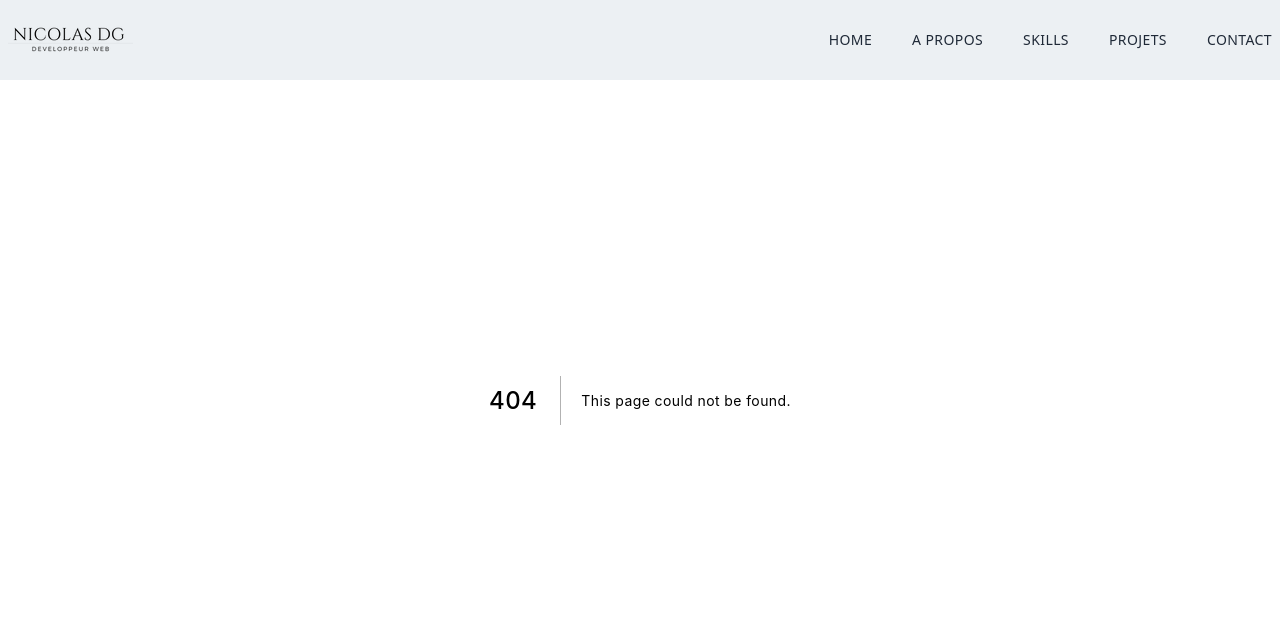
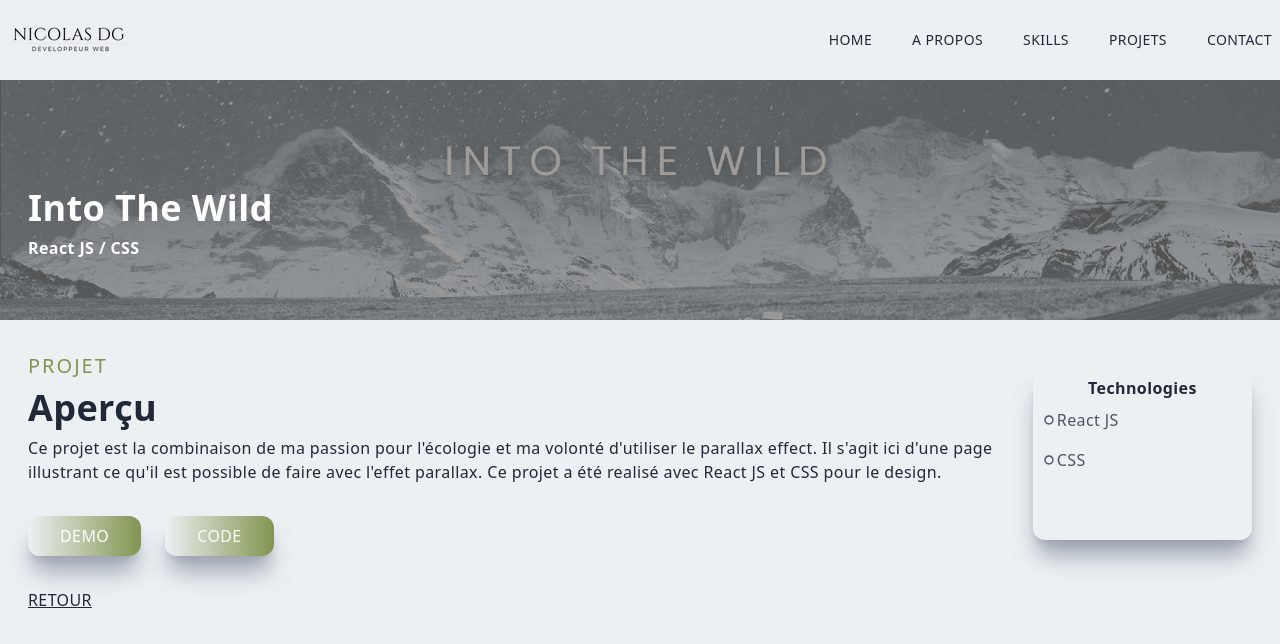
Before and after one commit to NicolasDeGouveia/NDG_Portfolio, a Next.js app: page /wild in a window 1280 px wide. Before the commit this address had no page. Shown: the top 644 px of the page. Built offline with nearby package versions, Linux system fonts and the light colour scheme.

Commit message:
adding new project

```diff
--- a/components/Projects.jsx
+++ b/components/Projects.jsx
@@ -4,6 +4,7 @@ import Project from "./Project";
 import dolcevita from "../public/assets/projects/dolcevita.png";
 import netflix from "../public/assets/projects/netflix.png";
 import planethereum from "../public/assets/projects/planethereum.png";
+import wild from "../public/assets/projects/intothewild.png";
 
 const Projects = () => {
   return (
@@ -32,6 +33,12 @@ const Projects = () => {
             tech="React JS"
             projectUrl="/planethereum"
           />
+          <Project
+            title="Into The Wild"
+            picture={wild}
+            tech="React JS"
+            projectUrl="/wild"
+          />
         </div>
       </div>
     </div>
--- /dev/null
+++ b/pages/wild.jsx
@@ -0,0 +1,76 @@
+import React from "react";
+import Image from "next/image";
+import Link from "next/link";
+import wildImg from "../public/assets/projects/intothewild.png";
+import { BiRadioCircle } from "react-icons/bi";
+
+const netflix = () => {
+  return (
+    <div className="w-full overflow-x-hidden">
+      <div className=" w-screen h-[30vh] lg:h-[40vh] relative">
+        <div className="absolute top-0 left-0 w-full h-[30vh] lg:h-[40vh] bg-stone-500/70 z-10" />
+        <Image
+          className="absolute z-1"
+          layout="fill"
+          objectFit="cover"
+          src={wildImg}
+          alt="/"
+        />
+        <div className="absolute top-[70%] max-w-[1240px] w-full left-[50%] right-[50%] translate-x-[-50%] translate-y-[-50%] p-2 z-10 ">
+          <h2 className="text-white pb-2 lg:text-4xl">Into The Wild</h2>
+          <h3 className="text-white">React JS / CSS </h3>
+        </div>
+      </div>
+
+      <div className="max-w-[1240px] mx-auto grid md:grid-cols-5 gap-8 p-2 pt-8">
+        <div className="col-span-4">
+          <p className="text-[#829550] text-xl uppercase tracking-widest">
+            Projet
+          </p>
+          <h2 className="py-2">Aperçu</h2>
+          <p className="pb-4">
+            Ce projet est la combinaison de ma passion pour l&apos;écologie et
+            ma volonté d&apos;utiliser le parallax effect. Il s&apos;agit ici
+            d&apos;une page illustrant ce qu&apos;il est possible de faire avec
+            l&apos;effet parallax. Ce projet a été realisé avec React JS et CSS
+            pour le design.
+          </p>
+          <a
+            href="https://nicolasdegouveia.github.io/Parallax-Project-Page/"
+            target="_blank"
+            rel="noreferrer"
+          >
+            <button className="px-8 py-2 mt-4 mr-6">Demo</button>
+          </a>
+          <a
+            href="https://github.com/NicolasDeGouveia/Parallax-Project-Page"
+            target="_blank"
+            rel="noreferrer"
+          >
+            <button className="px-8 py-2 mt-4">Code</button>
+          </a>
+        </div>
+        <div className="col-span-4 md:col-span-1 shadow-xl rounded-xl shadow-gray-400 my-4 text-center">
+          <div className="p-2">
+            <h4>Technologies</h4>
+            <div className="grid grid-cols-3 md:grid-cols-1">
+              <p className=" flex items-center py-2 text-gray-600">
+                <BiRadioCircle /> React JS
+              </p>
+              <p className=" flex items-center py-2 text-gray-600">
+                <BiRadioCircle /> CSS
+              </p>
+            </div>
+          </div>
+        </div>
+        <Link href="/#projects">
+          <p className="uppercase underline cursor-pointer hover:text-[#829550]">
+            Retour
+          </p>
+        </Link>
+      </div>
+    </div>
+  );
+};
+
+export default netflix;
```
Also changed, not shown: public/assets/projects/intothewild.png (added).
